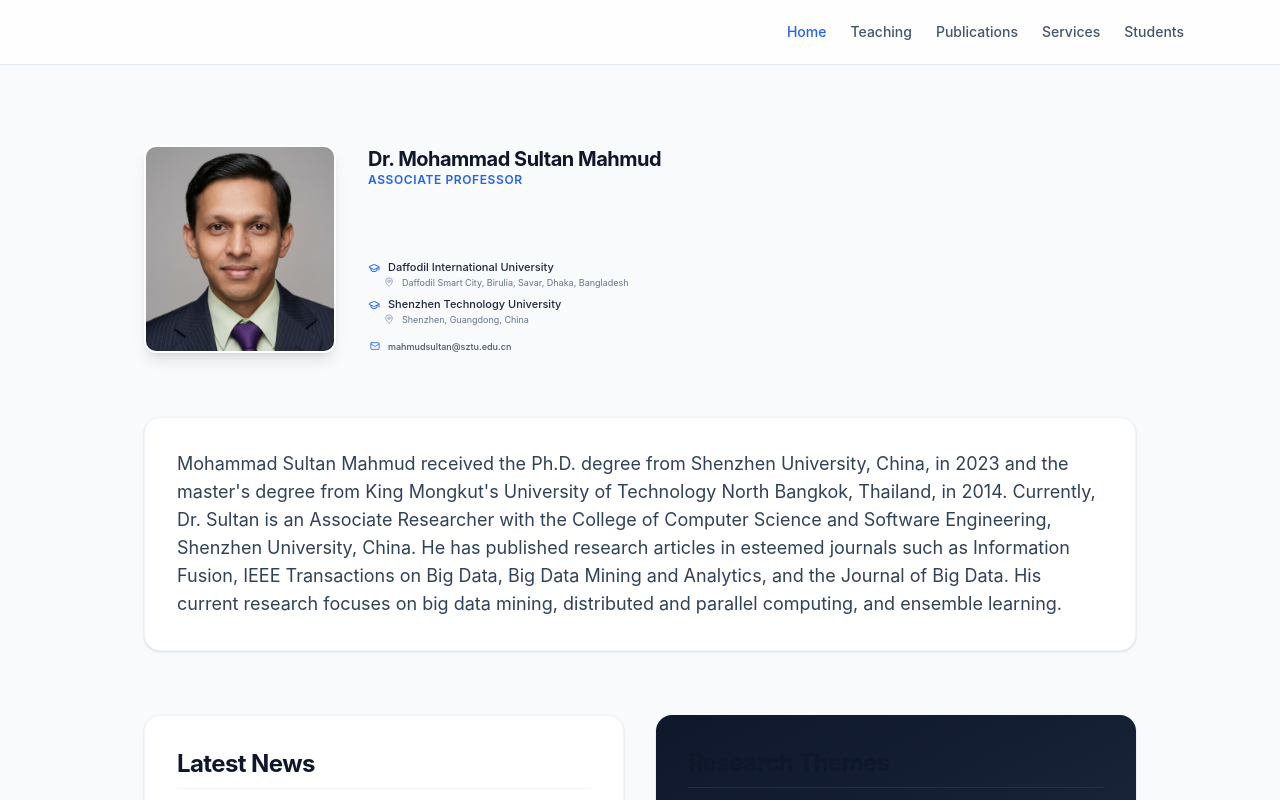
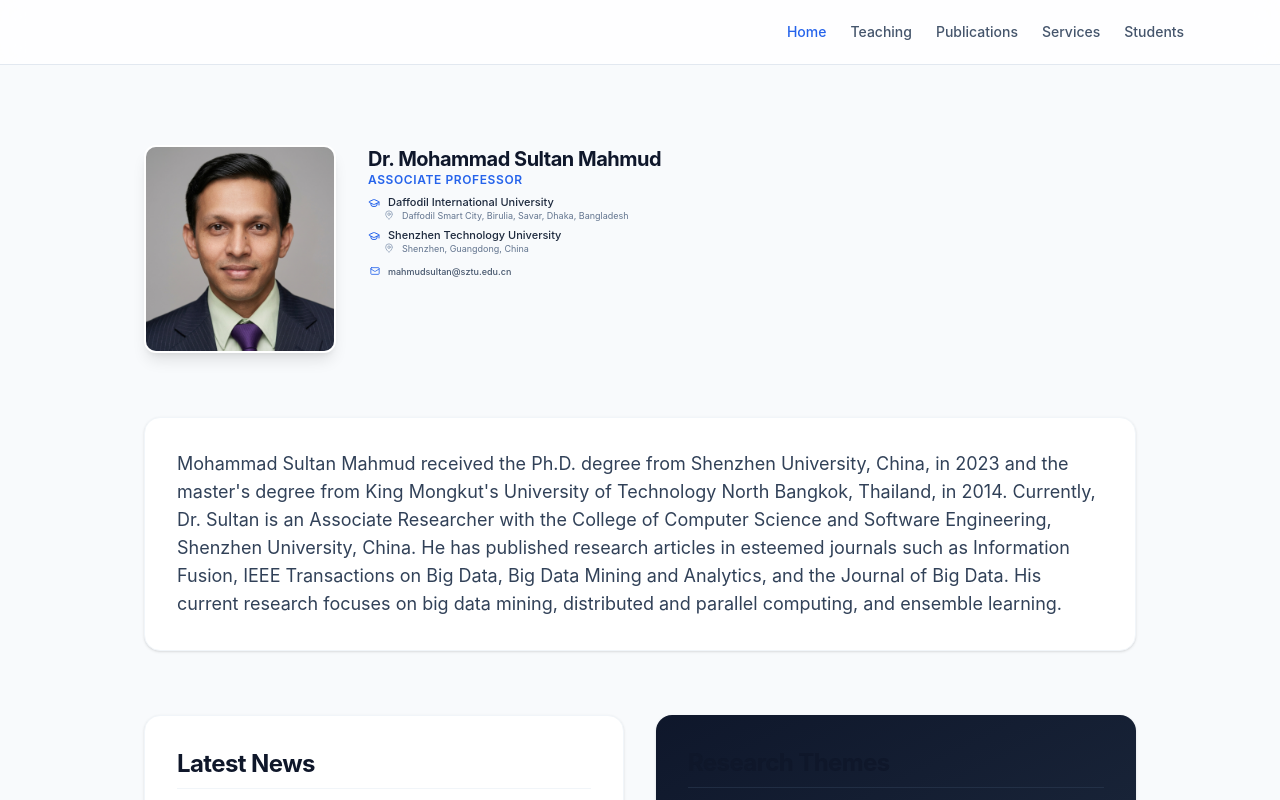
Before and after one commit to never-12345/academic-portfolio, a React (Vite) app: page / in a window 1280 px wide. Shown: the top 800 px of the page. Built offline with nearby package versions, Linux system fonts and the light colour scheme.

Commit message:
style: remove vertical gaps in hero text

```diff
--- a/src/pages/Home.tsx
+++ b/src/pages/Home.tsx
@@ -19,12 +19,12 @@
           </div>
         </motion.div>
 
-        <div className="flex flex-col justify-start py-0.5 h-auto md:h-52">
+        <div className="flex flex-col justify-start py-0.5">
           <motion.div
             initial={{ opacity: 0, y: 20 }}
             animate={{ opacity: 1, y: 0 }}
             transition={{ duration: 0.5, delay: 0.1 }}
-            className="flex flex-col"
+            className="flex flex-col mb-2"
           >
             <h1 className="text-lg md:text-xl font-bold text-slate-900 tracking-tight leading-tight">{profileData.name}</h1>
             <p className="text-[10px] md:text-xs text-accent font-semibold uppercase tracking-wider">{profileData.title}</p>
@@ -34,11 +34,11 @@
             initial={{ opacity: 0, y: 20 }}
             animate={{ opacity: 1, y: 0 }}
             transition={{ duration: 0.5, delay: 0.2 }}
-            className="flex flex-col gap-4 text-slate-600 mt-auto"
+            className="flex flex-col gap-2 text-slate-600"
           >
-            <div className="flex flex-col gap-2.5">
+            <div className="flex flex-col gap-2">
               {profileData.affiliations.map((affil, idx) => (
-                <div key={idx} className="flex flex-col gap-0.5">
+                <div key={idx} className="flex flex-col">
                   <div className="flex items-center gap-2 text-slate-800 font-medium text-[11px] leading-tight">
                     <GraduationCap size={12} className="text-accent shrink-0" />
                     <span>{affil.university}</span>
@@ -52,7 +52,7 @@
             </div>
 
             {profileData.email && (
-              <div className="flex items-center gap-2 pl-0.5">
+              <div className="flex items-center gap-2 pl-0.5 mt-1">
                 <Mail size={10} className="text-accent shrink-0" />
                 <a href={`mailto:${profileData.email}`} className="text-slate-600 hover:text-accent font-medium transition-colors text-[9px] leading-none">{profileData.email}</a>
               </div>
```
